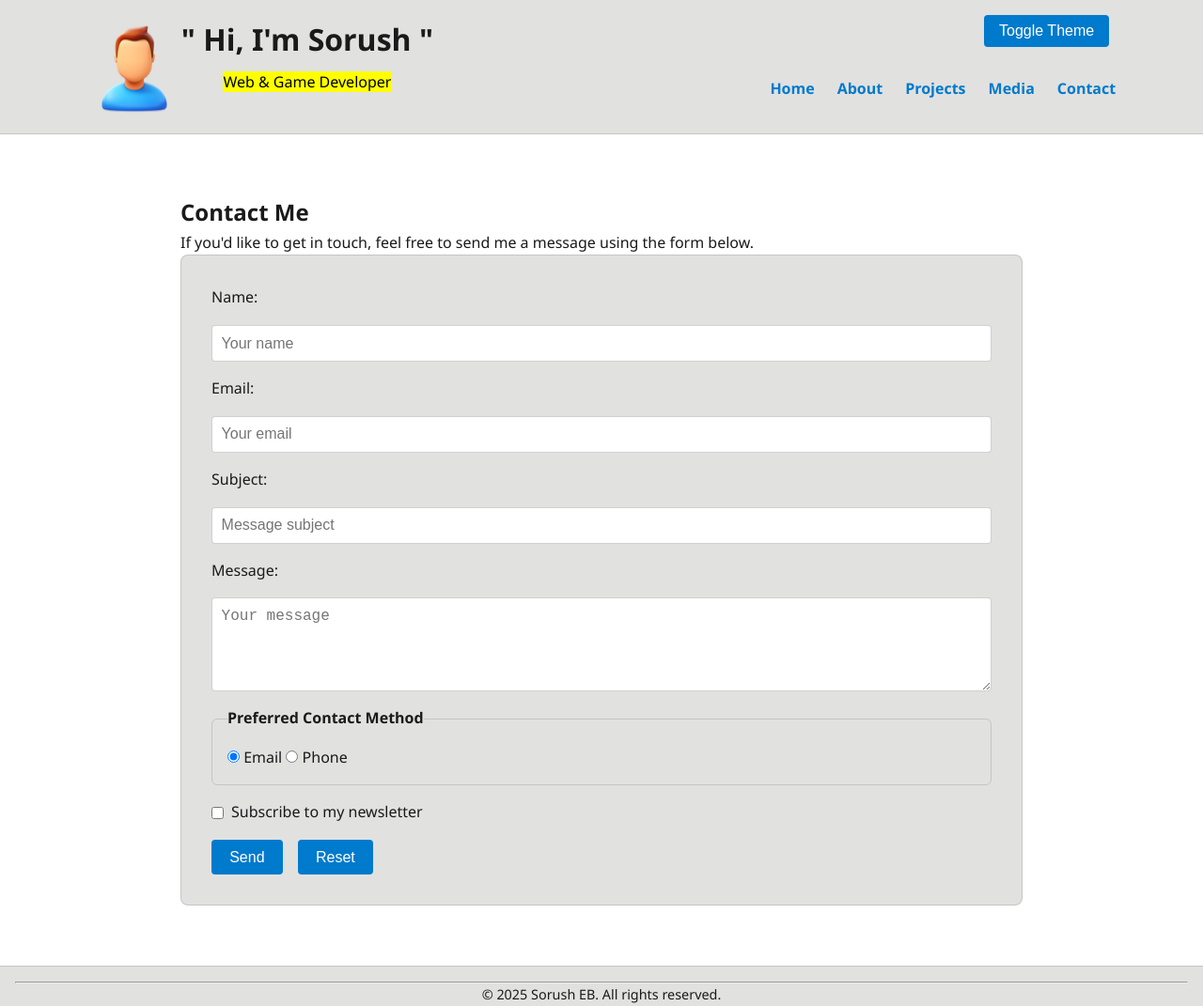
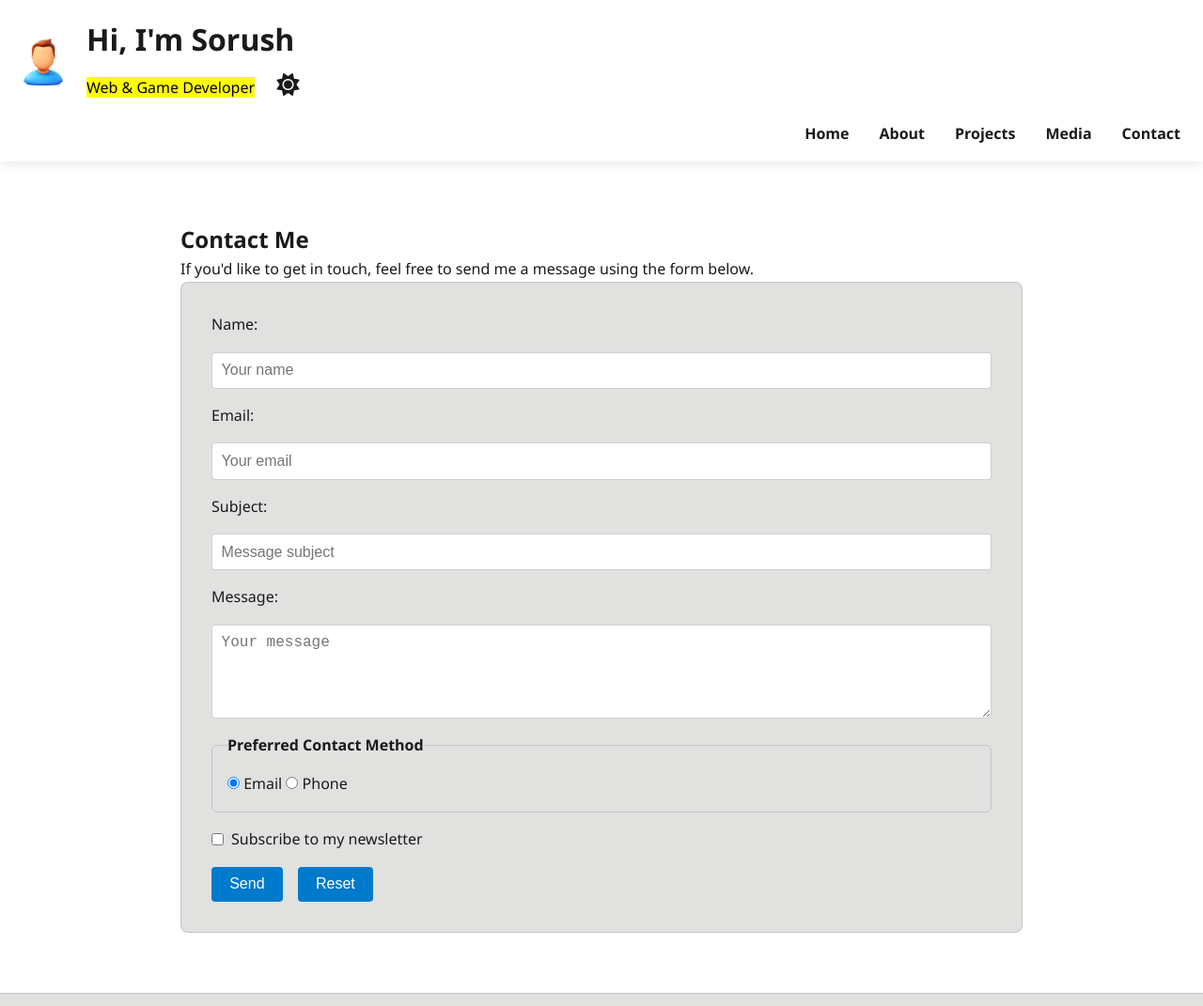
Before and after one commit to cOOciDev/WebDevelopment_FrontendStarter, a plain HTML site: page contact.html in a window 1280 px wide. Shown: the top 1071 px of the page at 94% size. Drawn offline with Linux system fonts and the light colour scheme.

Commit message:
Update Proj

```diff
--- a/css/style.css
+++ b/css/style.css
@@ -88,59 +88,78 @@ body {
    Header and Navigation
 ================================== */
 header {
-  background: var(--color-highlight);
-  padding: 1rem 2rem;
-  border-bottom: 1px solid var(--color-border);
-  display: flex;
-  flex-direction: column;
-  align-items: center;
-  text-align: center;
+  background: var(--bg);
+  color: var(--text);
+  padding: 1rem;
+  box-shadow: 0 2px 10px rgba(0, 0, 0, 0.1);
 }
 
 .header-bg {
-  /* background-color: #007acc; */
-  width: 90%;
   display: flex;
-  justify-content: space-between;
-  align-items: start;
-}
-
-header h1 {
-  font-size: 2rem;
-}
-
-header p {
-  margin-top: 0.5rem;
-}
-
-nav ul {
-  list-style: none;
-  display: flex;
-  flex-wrap: wrap;
-  justify-content: center;
-  margin-top: 1rem;
-  gap: 1.5rem;
-}
-
-nav a {
-  color: var(--color-accent);
-  text-decoration: none;
-  font-weight: bold;
-}
-
-nav a:hover {
-  text-decoration: underline;
+  flex-direction: column;
+  gap: 1rem;
 }
 
 .profile-info {
   display: flex;
+  align-items: center;
+  gap: 1rem;
 }
 
-button#themeToggle {
-  margin-left: 60%;
-  padding: 0.5rem 1rem;
-  margin-bottom: 1rem;
+.profile-info img {
+  width: 60px;
+  height: 60px;
+  border-radius: 50%;
+  object-fit: cover;
+  border: 2px solid var(--accent);
+}
+
+nav {
+  display: flex;
+  justify-content: space-between;
+  align-items: flex-end;
+  flex-direction: column;
+  flex-wrap: wrap;
+}
+
+.nav-links {
+  display: flex;
+  /* align-items: flex-end; */
+  gap: 1rem;
+  flex-wrap: wrap;
+  padding: 0;
+  margin: 0;
+  list-style: none;
+}
+
+.nav-links a {
+  text-decoration: none;
+  color: var(--text);
+  font-weight: bold;
+  padding: 0.5rem;
+  transition: color 0.3s ease;
+}
+
+.nav-links a:hover {
+  color: var(--color-accent);
+}
+
+/* Theme toggle button */
+#themeToggle {
+  background: none;
+  border: none;
+  color: var(--text);
+  font-size: 1.5rem;
   cursor: pointer;
+}
+
+#themeToggle i {
+  transition: transform 0.3s ease, color 0.3s ease;
+}
+
+#themeToggle:hover i {
+  transform: rotate(30deg);
+  color: var(--color-accent);
 }
 
 /* ================================
@@ -151,6 +170,12 @@ footer {
   padding: 1rem;
   text-align: center;
   border-top: 1px solid var(--color-border);
+}
+
+footer a {
+  display: flex;
+  text-align: flex-end;
+  padding: 1rem;
 }
 
 footer p {
@@ -269,7 +294,7 @@ button:hover {
 .hero.section {
   position: relative;
   height: 100vh;
-  background: url("media/Talar 2.PNG") no-repeat center center/cover;
+  background: url("../media/Talar2.PNG") no-repeat center center/cover;
   display: flex;
   align-items: center;
   justify-content: center;
@@ -288,6 +313,7 @@ button:hover {
   text-align: center;
   color: #fff;
   padding: 2rem;
+  padding-top: 70%;
   max-width: 700px;
 }
 
@@ -390,12 +416,32 @@ iframe {
    Responsive Design
 ================================== */
 @media (max-width: 600px) {
-  nav ul {
+  /* nav ul {
     flex-direction: column;
     gap: 1rem;
-  }
+  } */
 
   .form-buttons {
     flex-direction: column;
   }
 }
+
+/* Responsive styles */
+@media (max-width: 768px) {
+  /* .profile-info {
+    flex-direction: column;
+    align-items: flex-start;
+  } */
+
+  nav {
+    flex-direction: column;
+    align-items: flex-start;
+    gap: 0.5rem;
+    display: flex;
+  }
+
+  .nav-links {
+    display: flex;
+    gap: 0.25rem;
+  }
+}
--- a/footer.html
+++ b/footer.html
@@ -1,6 +1,9 @@
 <footer>
-    <hr />
-    <p>&copy; <time datetime="2025">2025</time> Sorush EB. All rights reserved.</p>
-    <progress value="70" max="100"></progress>
-    <meter value="0.6">60%</meter>
+  <a href="#">⬆️ Top</a>
+  <hr />
+  <p>
+    &copy; <time datetime="2025">2025</time> Sorush EB. All rights reserved.
+  </p>
+  <progress value="70" max="100"></progress>
+  <meter value="0.6">60%</meter>
 </footer>
--- a/header.html
+++ b/header.html
@@ -1,33 +1,35 @@
 <header>
+  <link
+    rel="stylesheet"
+    href="https://cdnjs.cloudflare.com/ajax/libs/font-awesome/6.5.0/css/all.min.css"
+  />
+
   <div class="header-bg">
     <div class="profile-info">
-      <img src="./media/profpic.png" alt="prof picture">
+      <img src="./media/profpic.png" alt="Profile Picture" />
 
       <div>
-        <h1>" Hi, I'm Sorush</mark> "</h1>
-        <p> <mark>Web & Game  Developer </mark></p>
-        <br/>
+        <h1>Hi, I'm Sorush</h1>
+        <p>
+          <mark>Web & Game Developer</mark>
+          <button id="themeToggle" aria-label="Toggle Theme">
+            <i class="fas fa-sun"></i>
+            <!-- icon will switch dynamically -->
+          </button>
+        </p>
       </div>
-
-<!--
-      <hr/>
-      <br/> -->
-
-
     </div>
 
     <nav>
-      <button id="themeToggle">Toggle Theme</button>
-
-      <ul>
+      <ul class="nav-links">
         <li><a href="index.html">Home</a></li>
         <li><a href="about.html">About</a></li>
         <li><a href="projects.html">Projects</a></li>
         <li><a href="media.html">Media</a></li>
         <li><a href="contact.html">Contact</a></li>
       </ul>
-
     </nav>
   </div>
 
-  </header>
+  <script src="./js/theme.js"></script>
+</header>
--- a/js/theme.js
+++ b/js/theme.js
@@ -1,14 +1,31 @@
 document.addEventListener("DOMContentLoaded", () => {
   const toggleBtn = document.getElementById("themeToggle");
+  const icon = toggleBtn.querySelector("i");
   const currentTheme = localStorage.getItem("theme");
 
+  // Set initial theme
   if (currentTheme === "dark") {
     document.body.classList.add("dark");
+    icon.classList.remove("fa-sun");
+    icon.classList.add("fa-moon");
+  } else {
+    icon.classList.remove("fa-moon");
+    icon.classList.add("fa-sun");
   }
 
+  // Toggle theme on click
   toggleBtn.addEventListener("click", () => {
     document.body.classList.toggle("dark");
-    const theme = document.body.classList.contains("dark") ? "dark" : "light";
-    localStorage.setItem("theme", theme);
+    const isDark = document.body.classList.contains("dark");
+    localStorage.setItem("theme", isDark ? "dark" : "light");
+
+    // Update icon
+    if (isDark) {
+      icon.classList.remove("fa-sun");
+      icon.classList.add("fa-moon");
+    } else {
+      icon.classList.remove("fa-moon");
+      icon.classList.add("fa-sun");
+    }
   });
 });
```
Also changed, not shown: index.html (+1 -0 lines), 2 other files.
